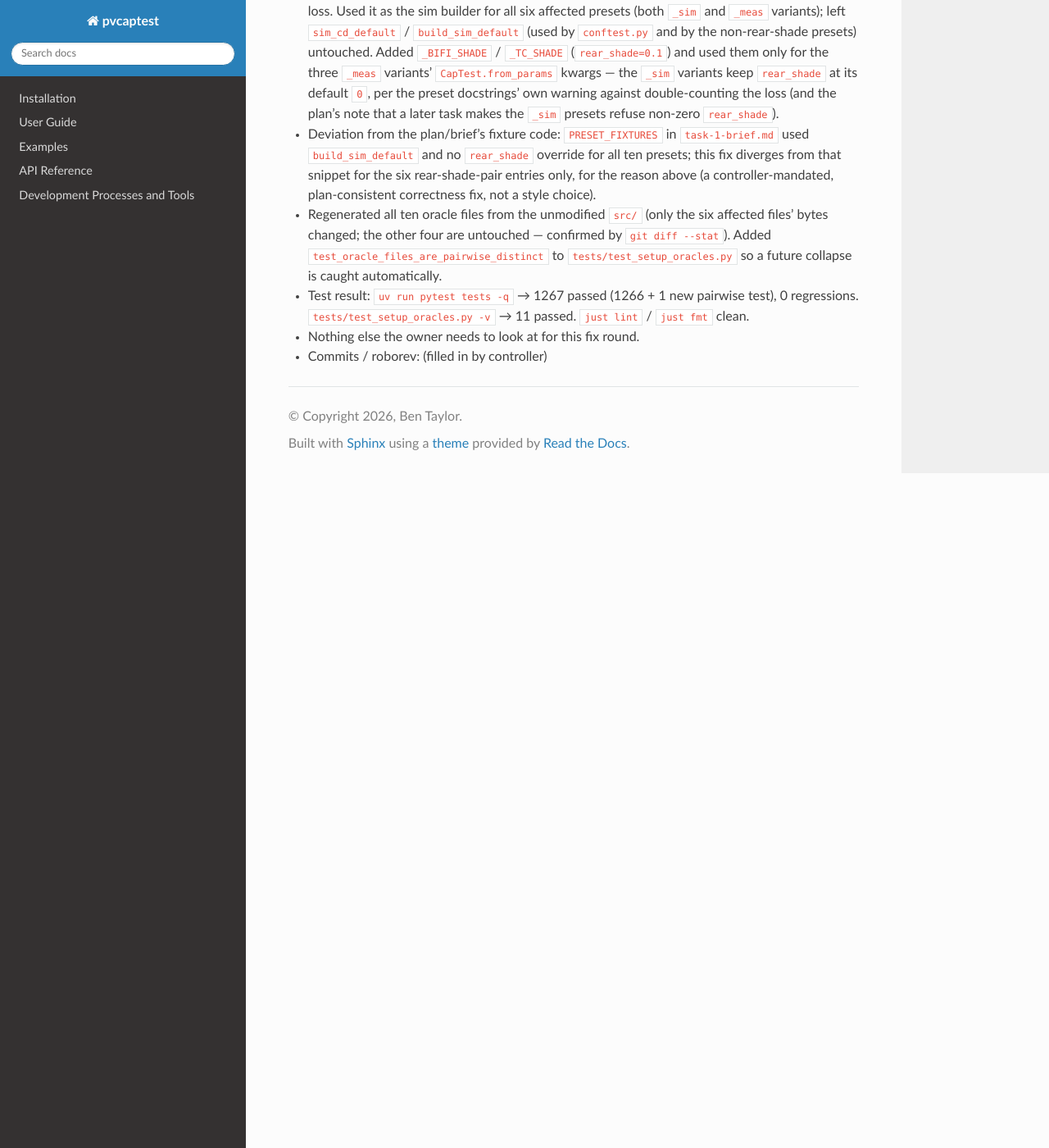
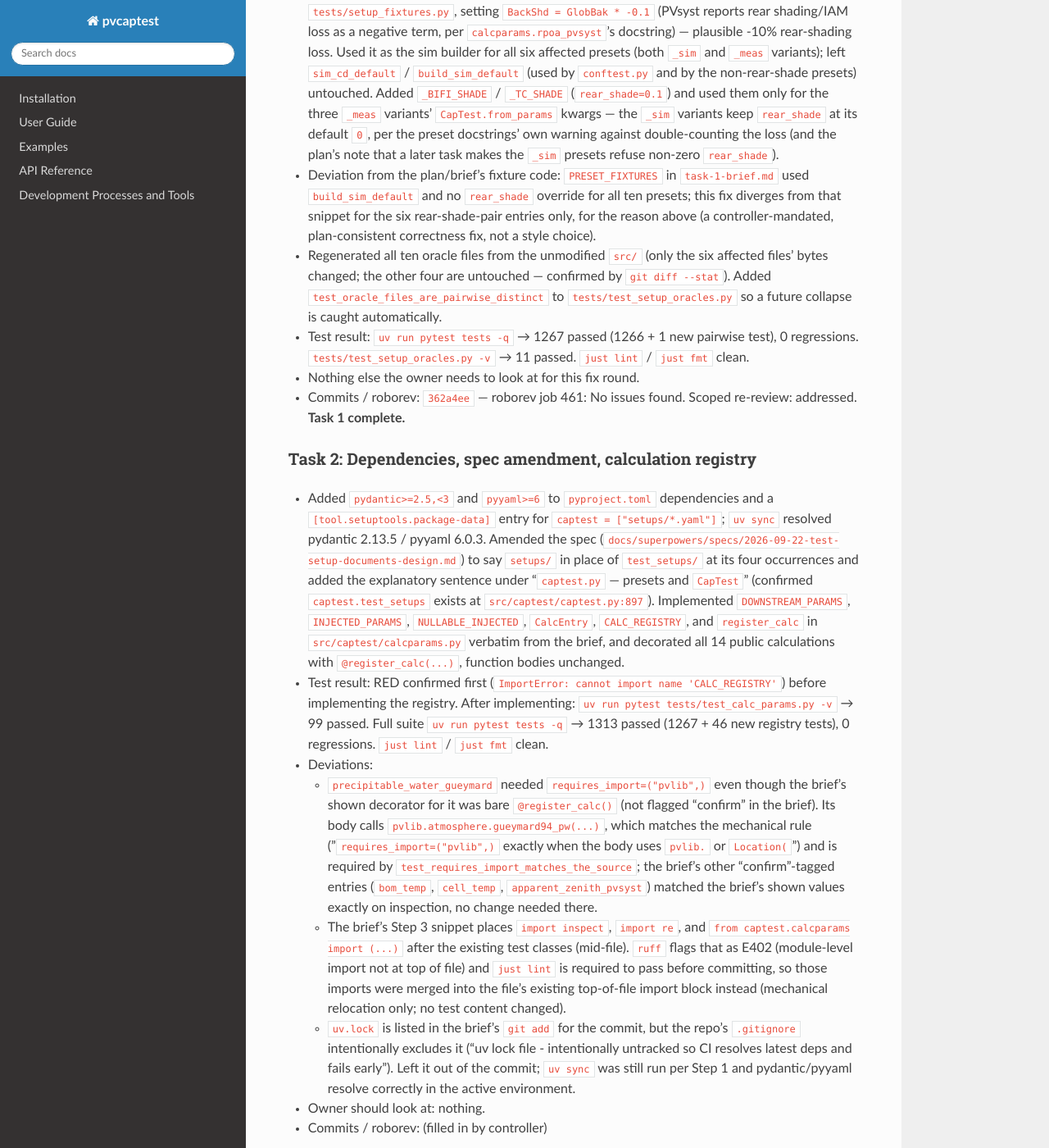
Before and after one commit to pvcaptest/pvcaptest, a Sphinx documentation site: the page built from docs/superpowers/notes/2026-09-24-implementation-log.md, in a window 1280 px wide and 1400 px high, scrolled down 1650 px. Shown: the whole window at 82% size. Built offline with Sphinx 7.4.7 and the Read the Docs theme 3.1.0, drawn with Linux system fonts in a browser that asks for light colours; some of the changed text lies outside the part shown.

Commit message:
feat: calculation registry with declared injected params and imports
Add pydantic/pyyaml as dependencies and package-data for the upcoming
setup-document YAMLs, amend the spec's directory name from test_setups/
to setups/ (captest.test_setups is an existing exported function), and
give calcparams.py a CALC_REGISTRY of the 14 public calculations, each
declaring the injected params and optional imports it requires. This is
Task 2 of the test-setup-documents migration; the registry is the tier-1
lookup the setup.py document loader (Task 3+) will validate calc names
against.

Review: code
Co-Authored-By: Claude Fable 5.1 <noreply@anthropic.com>
Claude-Session: https://claude.ai/code/session_01AkqRVnUricrbyNJvB8VDk1

```diff
--- a/docs/superpowers/notes/2026-09-24-implementation-log.md
+++ b/docs/superpowers/notes/2026-09-24-implementation-log.md
@@ -49,7 +49,7 @@ Branch: `reg-cols-serialization`
   building the 3 spec-corrected presets (`e2848_spec_corrected_poa` and its two
   bifi variants) — pre-existing behavior of unmodified `src/`, not something
   Task 1 introduced or should fix, but worth a look in a later task.
-- Commits / roborev: (filled in by controller)
+- Commits / roborev: `ce059d9` — roborev job 460: No issues found. Controller task review: oracles for the rear-shade `_sim`/`_meas` pairs were byte-identical (plan-mandated fixture flaw) → fix round 1.
 
 #### Fix round 1: rear-shade `_sim` / `_meas` oracles were byte-identical
 
@@ -86,4 +86,47 @@ Branch: `reg-cols-serialization`
   test), 0 regressions. `tests/test_setup_oracles.py -v` → 11 passed. `just
   lint` / `just fmt` clean.
 - Nothing else the owner needs to look at for this fix round.
+- Commits / roborev: `362a4ee` — roborev job 461: No issues found. Scoped re-review: addressed. **Task 1 complete.**
+
+### Task 2: Dependencies, spec amendment, calculation registry
+
+- Added `pydantic>=2.5,<3` and `pyyaml>=6` to `pyproject.toml` dependencies and
+  a `[tool.setuptools.package-data]` entry for `captest = ["setups/*.yaml"]`;
+  `uv sync` resolved pydantic 2.13.5 / pyyaml 6.0.3. Amended the spec
+  (`docs/superpowers/specs/2026-09-22-test-setup-documents-design.md`) to say
+  `setups/` in place of `test_setups/` at its four occurrences and added the
+  explanatory sentence under "`captest.py` — presets and `CapTest`" (confirmed
+  `captest.test_setups` exists at `src/captest/captest.py:897`). Implemented
+  `DOWNSTREAM_PARAMS`, `INJECTED_PARAMS`, `NULLABLE_INJECTED`, `CalcEntry`,
+  `CALC_REGISTRY`, and `register_calc` in `src/captest/calcparams.py` verbatim
+  from the brief, and decorated all 14 public calculations with
+  `@register_calc(...)`, function bodies unchanged.
+- Test result: RED confirmed first (`ImportError: cannot import name
+  'CALC_REGISTRY'`) before implementing the registry. After implementing:
+  `uv run pytest tests/test_calc_params.py -v` → 99 passed. Full suite
+  `uv run pytest tests -q` → 1313 passed (1267 + 46 new registry tests), 0
+  regressions. `just lint` / `just fmt` clean.
+- Deviations:
+  - `precipitable_water_gueymard` needed `requires_import=("pvlib",)` even
+    though the brief's shown decorator for it was bare `@register_calc()`
+    (not flagged "confirm" in the brief). Its body calls
+    `pvlib.atmosphere.gueymard94_pw(...)`, which matches the mechanical rule
+    ("`requires_import=("pvlib",)` exactly when the body uses `pvlib.` or
+    `Location(`") and is required by
+    `test_requires_import_matches_the_source`; the brief's other
+    "confirm"-tagged entries (`bom_temp`, `cell_temp`, `apparent_zenith_pvsyst`)
+    matched the brief's shown values exactly on inspection, no change needed
+    there.
+  - The brief's Step 3 snippet places `import inspect`, `import re`, and
+    `from captest.calcparams import (...)` after the existing test classes
+    (mid-file). `ruff` flags that as E402 (module-level import not at top of
+    file) and `just lint` is required to pass before committing, so those
+    imports were merged into the file's existing top-of-file import block
+    instead (mechanical relocation only; no test content changed).
+  - `uv.lock` is listed in the brief's `git add` for the commit, but the repo's
+    `.gitignore` intentionally excludes it ("uv lock file - intentionally
+    untracked so CI resolves latest deps and fails early"). Left it out of the
+    commit; `uv sync` was still run per Step 1 and pydantic/pyyaml resolve
+    correctly in the active environment.
+- Owner should look at: nothing.
 - Commits / roborev: (filled in by controller)
--- a/pyproject.toml
+++ b/pyproject.toml
@@ -33,6 +33,8 @@ dependencies = [
     "colorcet",
     "param",
     "universal_pathlib>=0.3.10",
+    "pydantic>=2.5,<3",
+    "pyyaml>=6",
 ]
 
 [project.optional-dependencies]
@@ -79,6 +81,9 @@ package-dir = {"" = "src"}
 
 [tool.setuptools.packages.find]
 where = ["src"]
+
+[tool.setuptools.package-data]
+captest = ["setups/*.yaml"]
 
 [tool.setuptools_scm]
 version_file = "src/captest/_version.py"
```
Also changed, not shown: docs/superpowers/plans/2026-09-23-test-setup-documents.md (+7 -7 lines), docs/superpowers/specs/2026-09-22-test-setup-documents-design.md (+7 -4 lines), 2 other files.
